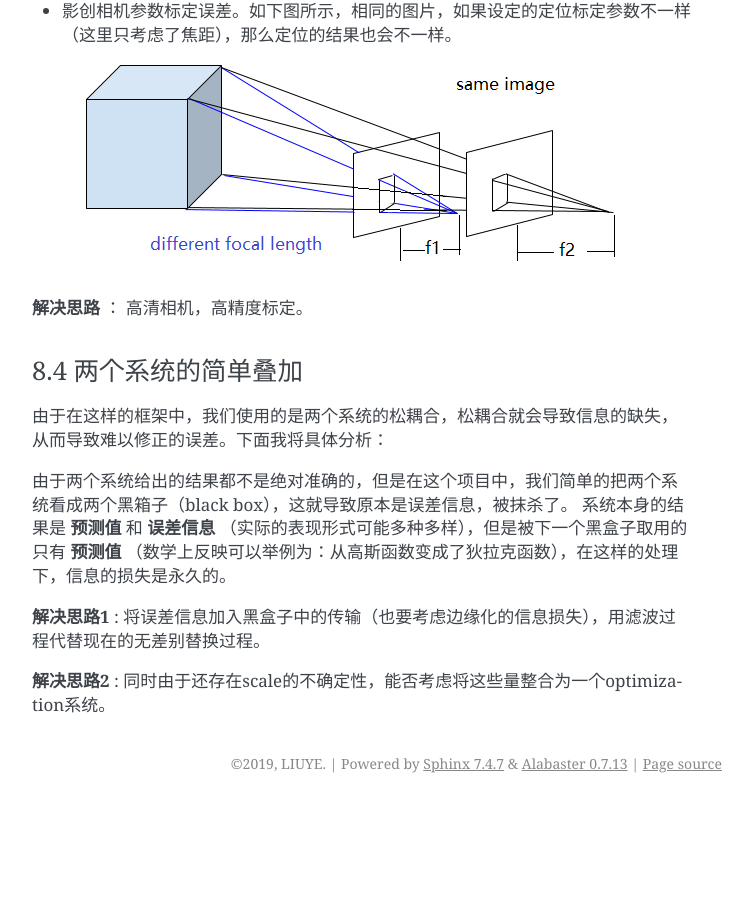
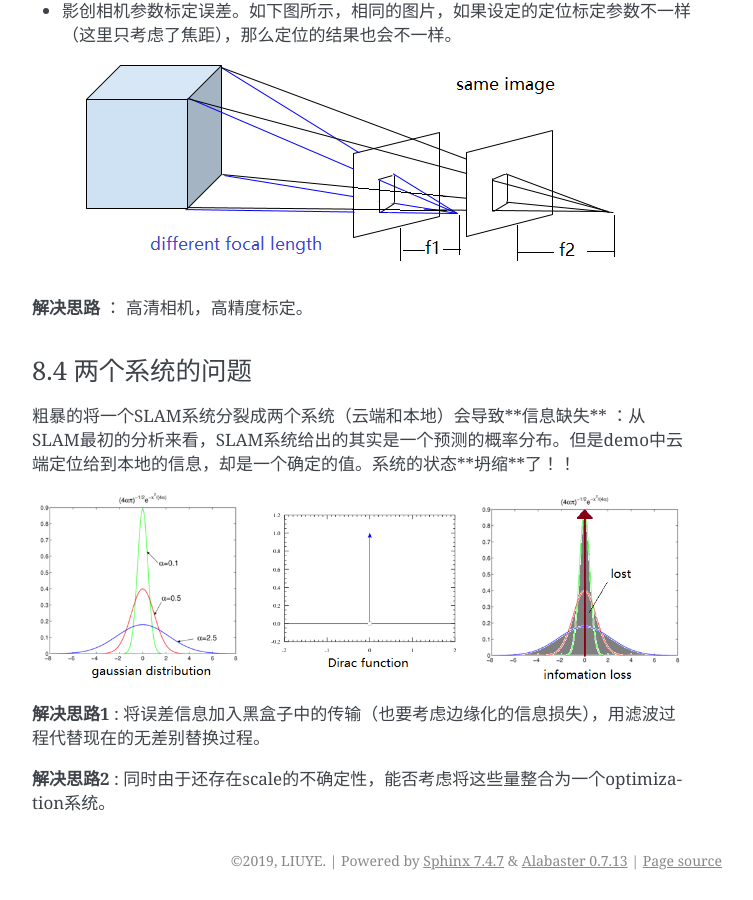
Before and after one commit to gggliuye/VIO, a Sphinx documentation site: the page built from docs/UnitySc/unityShadowCreator.rst, in a window 1280 px wide and 900 px high, scrolled down 10021 px. Shown: the whole window, without its empty margins (388-1141 px from the left). Built offline with Sphinx 7.4.7, drawn with Linux system fonts in a browser that asks for light colours; before the commit the page ends 10824 px from its top, so only the background shows below that; some of the changed text lies outside the part shown.

Commit message:
Update unityShadowCreator.rst

```diff
--- a/docs/UnitySc/unityShadowCreator.rst
+++ b/docs/UnitySc/unityShadowCreator.rst
@@ -296,12 +296,15 @@ Unity的模型摆放存在误差。
 **解决思路** ： 高清相机，高精度标定。
 
 
-8.4 两个系统的简单叠加
+8.4 两个系统的问题
 >>>>>>>>>>>>>>>>>>>>>>>>
-由于在这样的框架中，我们使用的是两个系统的松耦合，松耦合就会导致信息的缺失，从而导致难以修正的误差。下面我将具体分析：
+粗暴的将一个SLAM系统分裂成两个系统（云端和本地）会导致**信息缺失** ：从SLAM最初的分析来看，SLAM系统给出的其实是一个预测的概率分布。但是demo中云端定位给到本地的信息，却是一个确定的值。系统的状态**坍缩**了！！
 
-由于两个系统给出的结果都不是绝对准确的，但是在这个项目中，我们简单的把两个系统看成两个黑箱子（black box），这就导致原本是误差信息，被抹杀了。
-系统本身的结果是 **预测值** 和 **误差信息** （实际的表现形式可能多种多样），但是被下一个黑盒子取用的只有 **预测值** （数学上反映可以举例为：从高斯函数变成了狄拉克函数），在这样的处理下，信息的损失是永久的。
+.. image:: dirac.png
+   :align: center
+
+
+
 
 **解决思路1** : 将误差信息加入黑盒子中的传输（也要考虑边缘化的信息损失），用滤波过程代替现在的无差别替换过程。
 
```
